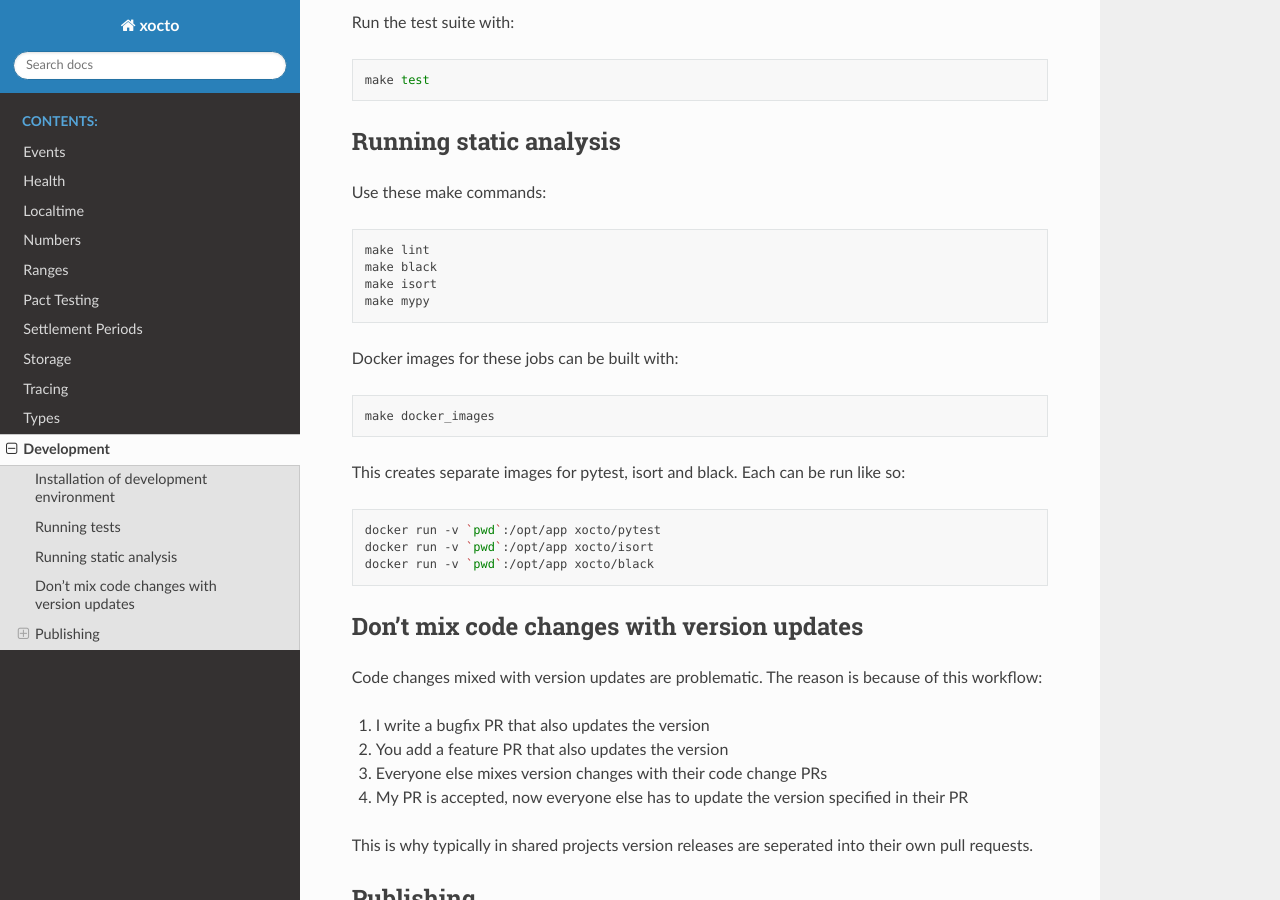
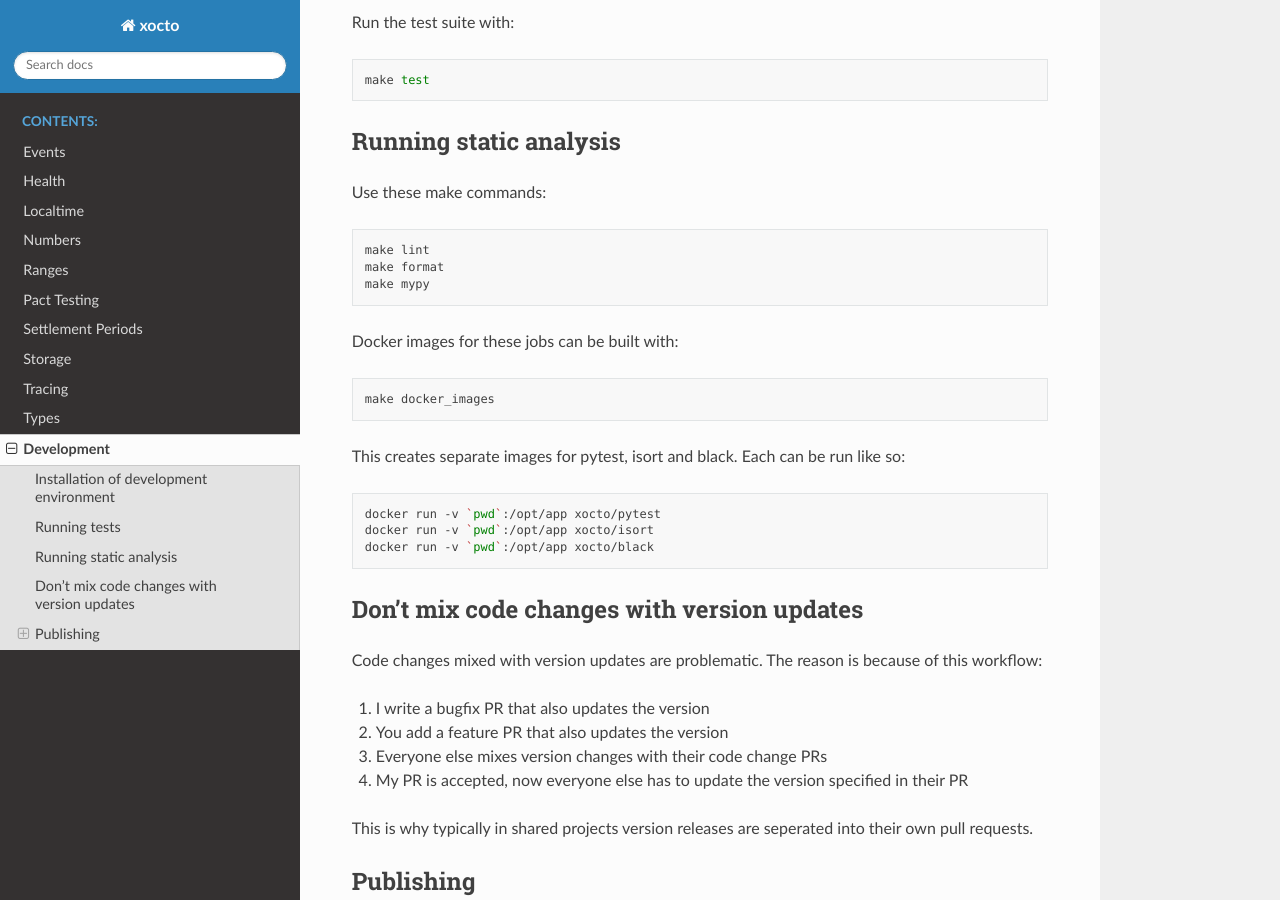
Before and after one commit to octoenergy/xocto, a Sphinx documentation site: the page built from docs/xocto/development.md, in a window 1280 px wide and 900 px high, scrolled down 424 px. Built offline with Sphinx 7.4.7 and the Read the Docs theme 2.0.0, drawn with Linux system fonts in a browser that asks for light colours.

Commit message:
Call ruff instead of ruff proxies or deprecated tools

````diff
--- a/docs/xocto/development.md
+++ b/docs/xocto/development.md
@@ -24,8 +24,7 @@ Use these make commands:
 
 ```sh
 make lint
-make black
-make isort
+make format
 make mypy
 ```
 
````
